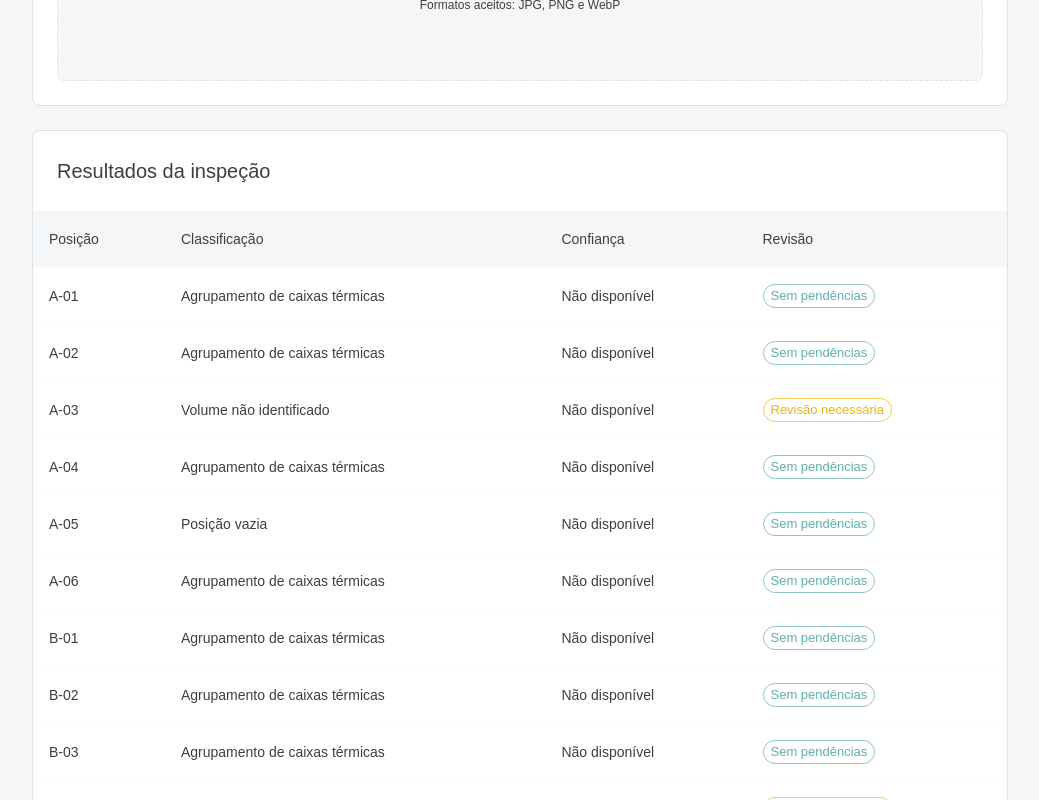
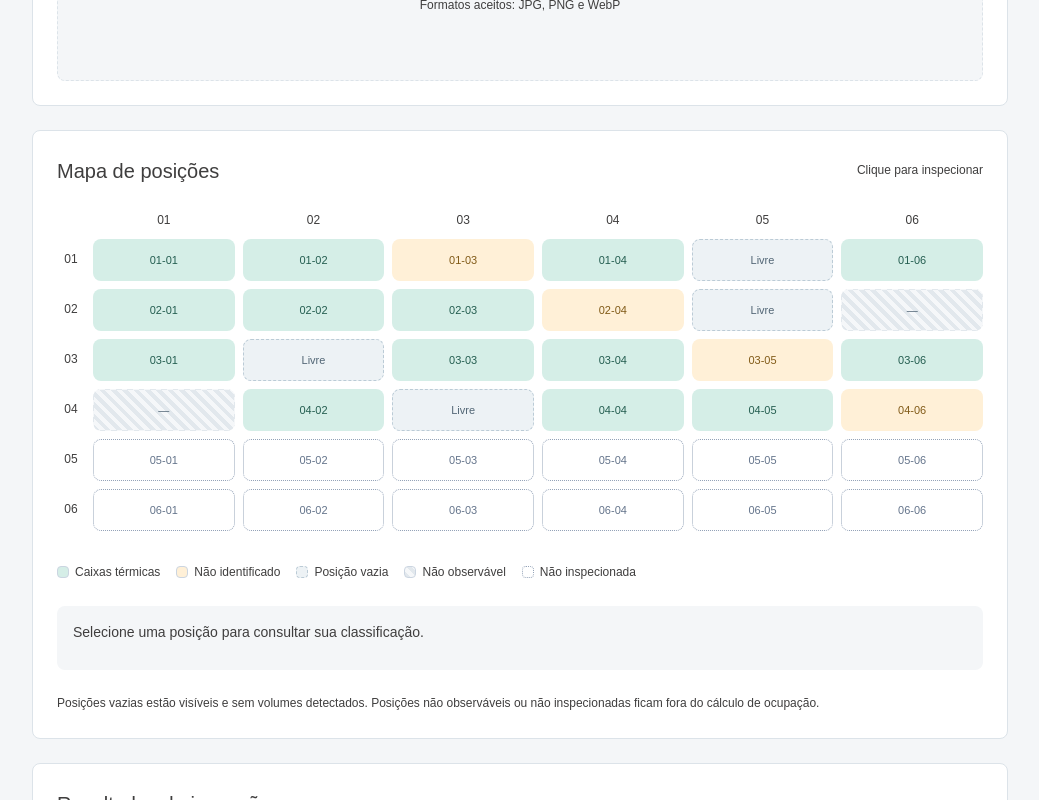
Before and after one commit to lilianfrontdev/MonitoramentoCV, a React (Vite) app: page / in a window 1280 px wide. Shown: the part 860-1660 px from the top of the page, without its empty margins (240-1279 px from the left). Built offline with nearby package versions, Linux system fonts and the light colour scheme.

Commit message:
feat: add interactive warehouse position map

```diff
--- /dev/null
+++ b/src/components/PositionMap.tsx
@@ -0,0 +1,262 @@
+import { useState } from "react";
+import { Box, ButtonBase, Paper, Stack, Typography } from "@mui/material";
+import type { InspectionResult, PositionStatus } from "../types/inspections";
+
+type PositionMapProps = {
+  results: InspectionResult[];
+  streets: {
+    id: string;
+    capacity: number;
+  }[];
+};
+
+type MapStatus = PositionStatus | "not_inspected";
+
+type MapPosition = {
+  position: string;
+  street: string;
+  status: MapStatus;
+};
+
+const statusConfig: Record<
+  MapStatus,
+  {
+    label: string;
+    background: string;
+    color: string;
+    border: string;
+  }
+> = {
+  thermal: {
+    label: "Caixas térmicas",
+    background: "#D5EEE7",
+    color: "#245D50",
+    border: "1px solid transparent",
+  },
+  unknown: {
+    label: "Não identificado",
+    background: "#FFF0D7",
+    color: "#805A17",
+    border: "1px solid transparent",
+  },
+  empty: {
+    label: "Posição vazia",
+    background: "#EDF2F5",
+    color: "#526675",
+    border: "1px dashed #BBCBD6",
+  },
+  not_observable: {
+    label: "Não observável",
+    background:
+      "repeating-linear-gradient(45deg, #E2E8ED, #E2E8ED 4px, #F5F7F9 4px, #F5F7F9 8px)",
+    color: "#526675",
+    border: "1px solid transparent",
+  },
+  not_inspected: {
+    label: "Não inspecionada",
+    background: "#FFFFFF",
+    color: "#64748B",
+    border: "1px dotted #94A3B8",
+  },
+};
+
+export function PositionMap({ results, streets }: PositionMapProps) {
+  const [selectedPosition, setSelectedPosition] = useState<string | null>(null);
+
+  const columnCount = Math.max(1, ...streets.map((street) => street.capacity));
+
+  const positions = streets.flatMap((street) =>
+    Array.from({ length: street.capacity }, (_, index): MapPosition => {
+      const position = `${street.id}-${String(index + 1).padStart(2, "0")}`;
+
+      const result = results.find((item) => item.position === position);
+
+      return {
+        position,
+        street: street.id,
+        status: result?.status ?? "not_inspected",
+      };
+    }),
+  );
+
+  const selected = positions.find(
+    (position) => position.position === selectedPosition,
+  );
+
+  const gridColumns = `28px repeat(${columnCount}, minmax(58px, 1fr))`;
+
+  return (
+    <Paper variant="outlined" sx={{ p: 3, minWidth: 0 }}>
+      <Stack spacing={3}>
+        <Box
+          sx={{
+            display: "flex",
+            flexWrap: "wrap",
+            justifyContent: "space-between",
+            alignItems: "center",
+            gap: 1,
+          }}
+        >
+          <Typography component="h2" variant="h6">
+            Mapa de posições
+          </Typography>
+
+          <Typography variant="caption" color="text.secondary">
+            Clique para inspecionar
+          </Typography>
+        </Box>
+
+        <Box sx={{ overflowX: "auto", pb: 1 }}>
+          <Box
+            sx={{
+              minWidth: 28 + columnCount * 66,
+              display: "grid",
+              gap: 1,
+            }}
+          >
+            <Box
+              sx={{
+                display: "grid",
+                gridTemplateColumns: gridColumns,
+                gap: 1,
+              }}
+            >
+              <Box />
+
+              {Array.from({ length: columnCount }, (_, index) => (
+                <Typography
+                  key={index}
+                  variant="caption"
+                  color="text.secondary"
+                  sx={{ textAlign: "center" }}
+                >
+                  {String(index + 1).padStart(2, "0")}
+                </Typography>
+              ))}
+            </Box>
+
+            {streets.map((street) => (
+              <Box
+                key={street.id}
+                sx={{
+                  display: "grid",
+                  gridTemplateColumns: gridColumns,
+                  alignItems: "center",
+                  gap: 1,
+                }}
+              >
+                <Typography
+                  variant="caption"
+                  color="text.secondary"
+                  sx={{ textAlign: "center" }}
+                >
+                  {street.id}
+                </Typography>
+
+                {positions
+                  .filter((position) => position.street === street.id)
+                  .map((position) => {
+                    const config = statusConfig[position.status];
+                    const isSelected = selected?.position === position.position;
+
+                    return (
+                      <ButtonBase
+                        key={position.position}
+                        aria-label={`${position.position}: ${config.label}`}
+                        aria-pressed={isSelected}
+                        onClick={() => setSelectedPosition(position.position)}
+                        sx={{
+                          minHeight: 42,
+                          px: 0.5,
+                          borderRadius: 1,
+                          border: config.border,
+                          background: config.background,
+                          color: config.color,
+                          fontSize: 11,
+                          boxShadow: isSelected
+                            ? "inset 0 0 0 2px #004B78"
+                            : "none",
+                          "&:hover": {
+                            filter: "brightness(0.96)",
+                          },
+                          "&.Mui-focusVisible": {
+                            outline: "3px solid",
+                            outlineColor: "primary.main",
+                            outlineOffset: 2,
+                          },
+                        }}
+                      >
+                        {position.status === "empty"
+                          ? "Livre"
+                          : position.status === "not_observable"
+                            ? "—"
+                            : position.position}
+                      </ButtonBase>
+                    );
+                  })}
+              </Box>
+            ))}
+          </Box>
+        </Box>
+
+        <Box
+          sx={{
+            display: "flex",
+            flexWrap: "wrap",
+            gap: 2,
+          }}
+        >
+          {Object.entries(statusConfig).map(([status, config]) => (
+            <Box
+              key={status}
+              sx={{
+                display: "flex",
+                alignItems: "center",
+                gap: 0.75,
+              }}
+            >
+              <Box
+                sx={{
+                  width: 12,
+                  height: 12,
+                  borderRadius: 0.5,
+                  background: config.background,
+                  border:
+                    status === "empty" || status === "not_inspected"
+                      ? config.border
+                      : "1px solid #CBD5E1",
+                }}
+              />
+
+              <Typography variant="caption" color="text.secondary">
+                {config.label}
+              </Typography>
+            </Box>
+          ))}
+        </Box>
+
+        <Box
+          role="status"
+          aria-live="polite"
+          sx={{
+            p: 2,
+            minHeight: 64,
+            bgcolor: "background.default",
+            borderRadius: 1,
+          }}
+        >
+          <Typography variant="body2" color="text.secondary">
+            {selected
+              ? `${selected.position} · ${statusConfig[selected.status].label}`
+              : "Selecione uma posição para consultar sua classificação."}
+          </Typography>
+        </Box>
+
+        <Typography variant="caption" color="text.secondary">
+          Posições vazias estão visíveis e sem volumes detectados. Posições não
+          observáveis ou não inspecionadas ficam fora do cálculo de ocupação.
+        </Typography>
+      </Stack>
+    </Paper>
+  );
+}
--- a/src/data/mockInspections.ts
+++ b/src/data/mockInspections.ts
@@ -21,11 +21,11 @@ const streetPositions: {
   statuses: PositionStatus[];
 }[] = [
   {
-    street: "A",
+    street: "01",
     statuses: ["thermal", "thermal", "unknown", "thermal", "empty", "thermal"],
   },
   {
-    street: "B",
+    street: "02",
     statuses: [
       "thermal",
       "thermal",
@@ -36,11 +36,11 @@ const streetPositions: {
     ],
   },
   {
-    street: "C",
+    street: "03",
     statuses: ["thermal", "empty", "thermal", "thermal", "unknown", "thermal"],
   },
   {
-    street: "D",
+    street: "04",
     statuses: [
       "not_observable",
       "thermal",
--- a/src/pages/Dashboard.tsx
+++ b/src/pages/Dashboard.tsx
@@ -1,4 +1,4 @@
-import { useState } from 'react'
+import { useState } from "react";
 import {
   Alert,
   Box,
@@ -6,95 +6,96 @@ import {
   Stack,
   TextField,
   Typography,
-} from '@mui/material'
-import { mockResults, warehouseStreets } from '../data/mockInspections'
-import { StatCard } from '../components/StatCard'
-import { InspectionPreview } from '../components/InspectionPreview'
-import { InspectionResults } from '../components/InspectionResults'
+} from "@mui/material";
+import { mockResults, warehouseStreets } from "../data/mockInspections";
+import { StatCard } from "../components/StatCard";
+import { InspectionPreview } from "../components/InspectionPreview";
+import { InspectionResults } from "../components/InspectionResults";
+import { PositionMap } from "../components/PositionMap";
 
 export function Dashboard() {
-  const [selectedStreet, setSelectedStreet] = useState('all')
+  const [selectedStreet, setSelectedStreet] = useState("all");
 
   const filteredResults = mockResults.filter(
-    (result) =>
-      selectedStreet === 'all' ||
-      result.street === selectedStreet,
-  )
+    (result) => selectedStreet === "all" || result.street === selectedStreet,
+  );
 
   const thermalCount = filteredResults.filter(
-    (result) => result.status === 'thermal',
-  ).length
+    (result) => result.status === "thermal",
+  ).length;
 
   const unknownCount = filteredResults.filter(
-    (result) => result.status === 'unknown',
-  ).length
+    (result) => result.status === "unknown",
+  ).length;
 
   const emptyCount = filteredResults.filter(
-    (result) => result.status === 'empty',
-  ).length
+    (result) => result.status === "empty",
+  ).length;
 
   const observableCount = filteredResults.filter(
-    (result) => result.status !== 'not_observable',
-  ).length
+    (result) => result.status !== "not_observable",
+  ).length;
 
-  const occupiedCount = thermalCount + unknownCount
+  const occupiedCount = thermalCount + unknownCount;
 
   const occupancy =
     observableCount > 0
       ? `${Math.round((occupiedCount / observableCount) * 100)}%`
-      : '—'
+      : "—";
 
   const totalCapacity = warehouseStreets.reduce(
     (total, street) => total + street.capacity,
     0,
-  )
+  );
 
-  const monitoredStreets = new Set(
-    mockResults.map((result) => result.street),
-  ).size
+  const monitoredStreets = new Set(mockResults.map((result) => result.street))
+    .size;
 
   const selectedCapacity =
-    selectedStreet === 'all'
+    selectedStreet === "all"
       ? totalCapacity
-      : warehouseStreets.find(
-          (street) => street.id === selectedStreet,
-        )?.capacity ?? 0
+      : (warehouseStreets.find((street) => street.id === selectedStreet)
+          ?.capacity ?? 0);
 
-  const hasResults = filteredResults.length > 0
+  const hasResults = filteredResults.length > 0;
 
   const indicators = [
     {
-      title: 'Agrupamentos de caixas térmicas',
-      value: hasResults ? String(thermalCount) : '—',
-      description: 'Identificados na área selecionada',
+      title: "Agrupamentos de caixas térmicas",
+      value: hasResults ? String(thermalCount) : "—",
+      description: "Identificados na área selecionada",
     },
     {
-      title: 'Volumes não identificados',
-      value: hasResults ? String(unknownCount) : '—',
-      description: 'Aguardando conferência visual',
+      title: "Volumes não identificados",
+      value: hasResults ? String(unknownCount) : "—",
+      description: "Aguardando conferência visual",
     },
     {
-      title: 'Posições vazias',
-      value: hasResults ? String(emptyCount) : '—',
-      description: 'Posições visíveis sem volumes',
+      title: "Posições vazias",
+      value: hasResults ? String(emptyCount) : "—",
+      description: "Posições visíveis sem volumes",
     },
     {
-      title: 'Ocupação observada',
+      title: "Ocupação observada",
       value: occupancy,
       description: hasResults
         ? `${occupiedCount} ocupadas entre ${observableCount} observáveis`
-        : 'Sem inspeção para esta rua',
+        : "Sem inspeção para esta rua",
     },
-  ]
+  ];
+
+  const filteredStreets = warehouseStreets.filter(
+    (street) => selectedStreet === "all" || street.id === selectedStreet,
+  );
 
   return (
     <Stack spacing={3}>
       <Box
         sx={{
-          display: 'flex',
-          flexDirection: { xs: 'column', sm: 'row' },
-          justifyContent: 'space-between',
-          alignItems: { xs: 'flex-start', sm: 'center' },
+          display: "flex",
+          flexDirection: { xs: "column", sm: "row" },
+          justifyContent: "space-between",
+          alignItems: { xs: "flex-start", sm: "center" },
           gap: 2,
         }}
       >
@@ -104,7 +105,7 @@ export function Dashboard() {
           size="small"
           value={selectedStreet}
           onChange={(event) => setSelectedStreet(event.target.value)}
-          sx={{ width: { xs: '100%', sm: 220 } }}
+          sx={{ width: { xs: "100%", sm: 220 } }}
         >
           <MenuItem value="all">Todas as ruas</MenuItem>
 
@@ -117,18 +118,18 @@ export function Dashboard() {
 
         <Typography variant="body2" color="text.secondary">
           CD completo: {totalCapacity} posições cadastradas
-          {' · '}
+          {" · "}
           {monitoredStreets} de {warehouseStreets.length} ruas monitoradas
         </Typography>
       </Box>
 
       <Box
         sx={{
-          display: 'grid',
+          display: "grid",
           gridTemplateColumns: {
-            xs: '1fr',
-            sm: 'repeat(2, minmax(0, 1fr))',
-            xl: 'repeat(4, minmax(0, 1fr))',
+            xs: "1fr",
+            sm: "repeat(2, minmax(0, 1fr))",
+            xl: "repeat(4, minmax(0, 1fr))",
           },
           gap: 3,
         }}
@@ -140,22 +141,36 @@ export function Dashboard() {
 
       <Typography variant="body2" color="text.secondary">
         Área selecionada: {selectedCapacity} posições cadastradas
-        {' · '}
+        {" · "}
         {filteredResults.length} inspecionadas
-        {' · '}
+        {" · "}
         {observableCount} observáveis
       </Typography>
 
       {!hasResults && (
         <Alert severity="warning">
-          Esta rua ainda não possui resultados de inspeção.
-          Sua ocupação é desconhecida.
+          Esta rua ainda não possui resultados de inspeção. Sua ocupação é
+          desconhecida.
         </Alert>
       )}
 
-      <InspectionPreview />
+      <Box
+        sx={{
+          display: "grid",
+          gridTemplateColumns: {
+            xs: "minmax(0, 1fr)",
+            xl: "minmax(0, 1.2fr) minmax(0, 1fr)",
+          },
+          gap: 3,
+          alignItems: "start",
+        }}
+      >
+        <InspectionPreview />
+
+        <PositionMap results={filteredResults} streets={filteredStreets} />
+      </Box>
 
       <InspectionResults results={filteredResults} />
     </Stack>
-  )
+  );
 }
```
